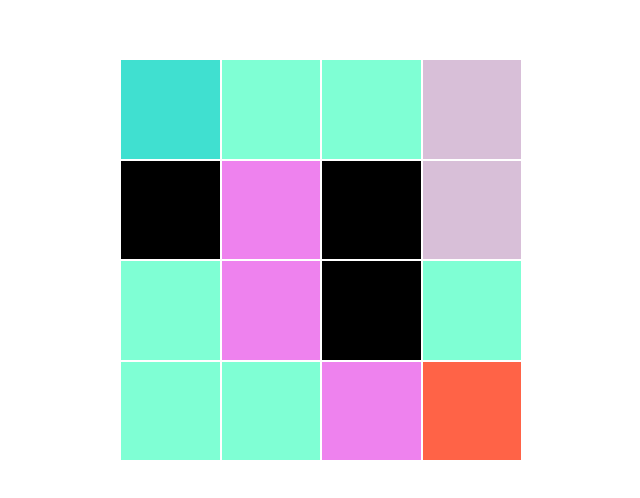
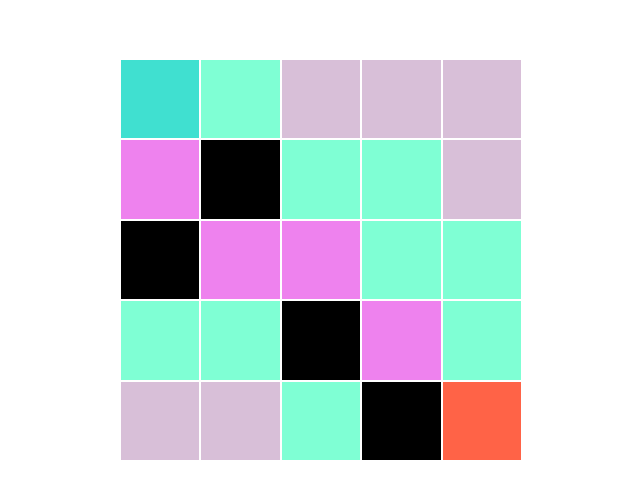
Before and after one commit to romankp/pathfinding, a plain HTML site: page index.html in a window 1280 px wide. Shown: the part 140-638 px from the top of the page, without its empty margins (319-959 px from the left). Drawn offline with Linux system fonts and the light colour scheme.

Commit message:
expand field, add obstacle

```diff
--- a/script.js
+++ b/script.js
@@ -52,8 +52,8 @@ const createFieldArray = (dimVal, obstacles) => {
 };
 
 // Describe obstacle positions and construct field array
-const latDim = 4;
-const obstacles = [5, 7, 11];
+const latDim = 5;
+const obstacles = [7, 11, 18, 24];
 const fieldArray = createFieldArray(latDim, obstacles);
 
 // For now, with the small initial field, we already know the size and boundaries, so we don't have to go wild
--- a/style.css
+++ b/style.css
@@ -18,8 +18,8 @@ body {
   width: 400px;
   height: 400px;
   list-style: none;
-  grid-template-columns: repeat(4, auto);
-  grid-template-rows: repeat(4, auto);
+  grid-template-columns: repeat(5, auto);
+  grid-template-rows: repeat(5, auto);
   column-gap: 2px;
   row-gap: 2px;
 }
```
